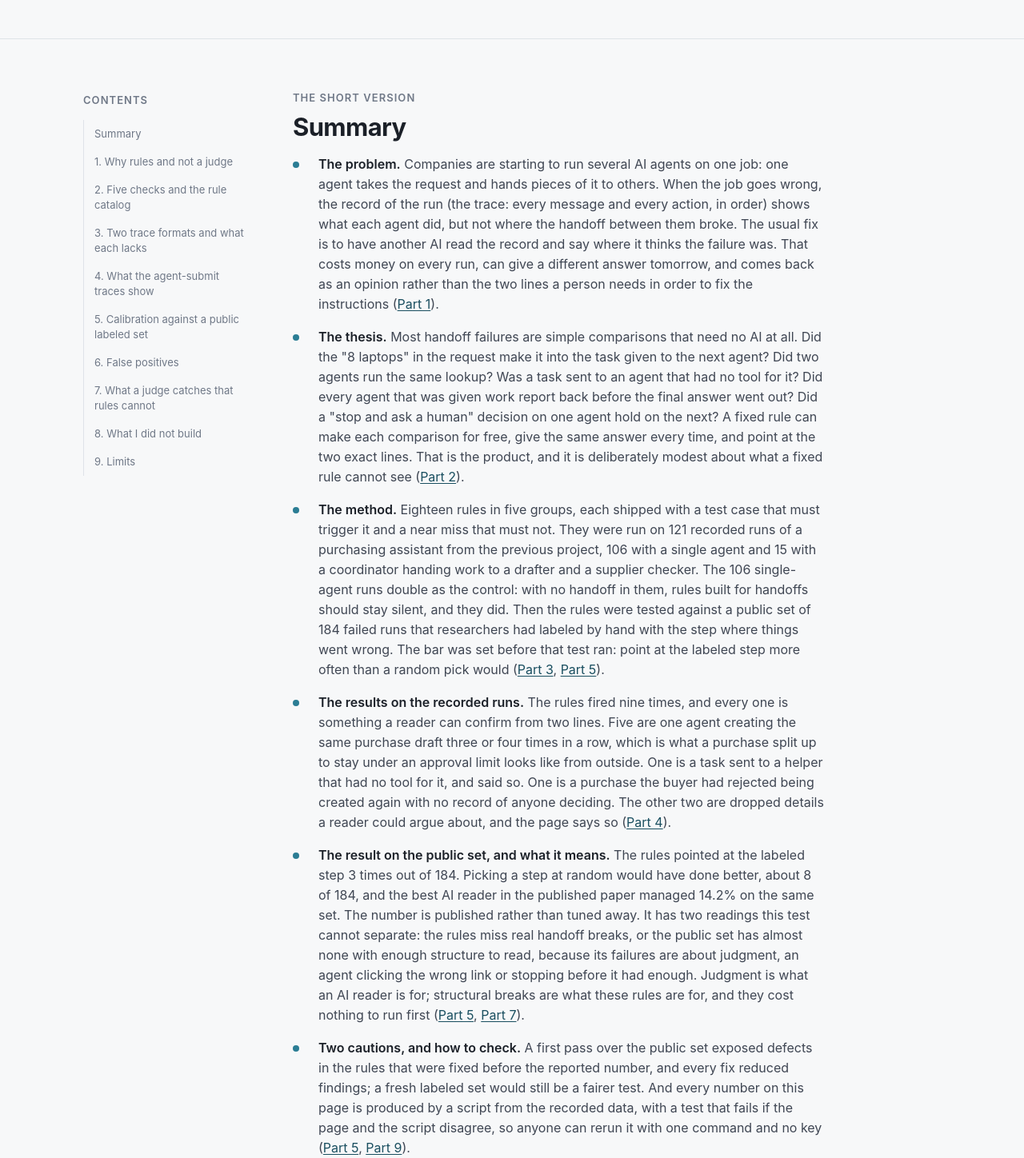
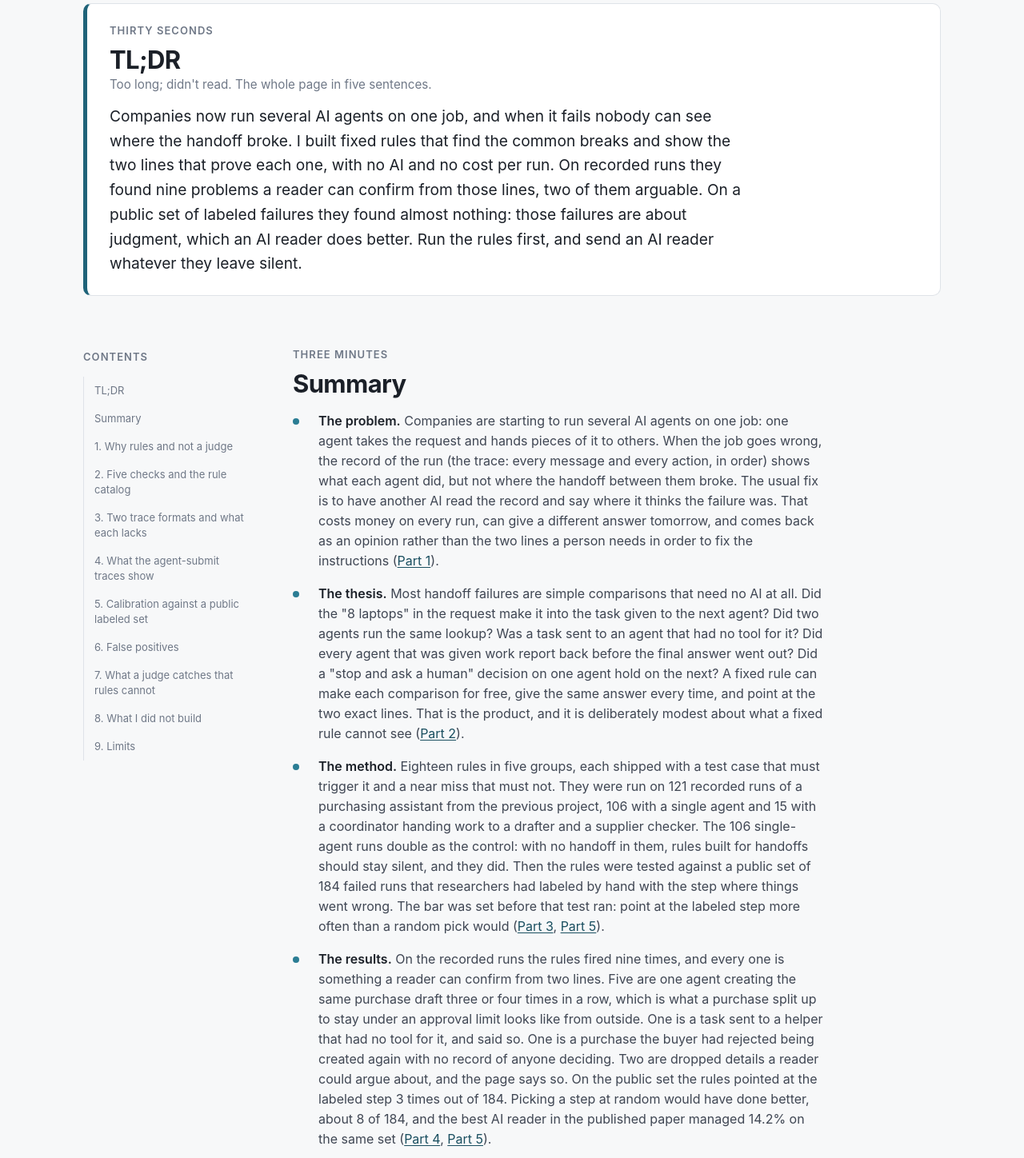
Before and after one commit to roanukz/agent-handoff, a website built with Vite: page docs/index.html in a window 1280 px wide. Shown: the part 778-2226 px from the top of the page at 80% size. Built offline with nearby package versions, Linux system fonts and the light colour scheme.

Commit message:
Layer the front of the teardown: hook, TL;DR, Summary, parts
The lede shrinks to the problem. A TL;DR block, with the acronym
spelled out, sits between the hero and the contents rail: five
sentences, no links, one number at most. The Summary carries six fixed
leads in scientific-method order. A test holds the lengths and the
order so the format cannot drift.

Co-Authored-By: Claude Fable 5.1 <noreply@anthropic.com>

```diff
--- a/docs/index.html
+++ b/docs/index.html
@@ -54,10 +54,8 @@
           where the handoff broke. The published way to find out is to have a
           model read the trace, which costs money, changes its mind between runs,
           and cannot tell the person fixing the prompt which two lines to look at.
-          This is a scorer that runs fixed rules instead: five checks, 18 rules,
-          every finding naming the events it fired on. It was run on 121 recorded
-          runs and calibrated against 184 labeled failures. The calibration came
-          back null. This is the thinking behind it, and behind publishing that.
+          This is the thinking behind a scorer that runs fixed rules instead, and
+          behind publishing the calibration that came back null.
         </p>
         <p class="byline">
           Roanuk Zaman &middot; Product teardown of a tool I designed, directed
@@ -107,11 +105,30 @@
       </div>
     </header>
 
+    <div class="wrap">
+      <section id="tldr" class="brief" aria-label="TL;DR">
+        <p class="section-kicker">Thirty seconds</p>
+        <h2>TL;DR</h2>
+        <p class="brief-definition">Too long; didn't read. The whole page in five sentences.</p>
+        <p class="brief-body">
+          Companies now run several AI agents on one job, and when it fails nobody
+          can see where the handoff broke. I built fixed rules that find the common
+          breaks and show the two lines that prove each one, with no AI and no cost
+          per run. On recorded runs they found nine problems a reader can confirm
+          from those lines, two of them arguable. On a public set of labeled
+          failures they found almost nothing: those failures are about judgment,
+          which an AI reader does better. Run the rules first, and send an AI
+          reader whatever they leave silent.
+        </p>
+      </section>
+    </div>
+
     <div class="wrap layout">
       <nav class="toc" aria-label="Contents">
         <p class="toc-title">Contents</p>
         <ol>
-          <li><a href="#tldr">Summary</a></li>
+          <li><a href="#tldr">TL;DR</a></li>
+          <li><a href="#summary">Summary</a></li>
           <li><a href="#why-rules">1. Why rules and not a judge</a></li>
           <li><a href="#checks">2. Five checks and the rule catalog</a></li>
           <li><a href="#formats">3. Two trace formats and what each lacks</a></li>
@@ -125,8 +142,8 @@
       </nav>
 
       <main id="main" tabindex="-1">
-        <section id="tldr" class="tldr">
-          <p class="section-kicker">The short version</p>
+        <section id="summary" class="summary">
+          <p class="section-kicker">Three minutes</p>
           <h2>Summary</h2>
           <ul>
             <li>
@@ -169,33 +186,33 @@
               (<a href="#formats">Part 3</a>, <a href="#calibration">Part 5</a>).
             </li>
             <li>
-              <strong>The results on the recorded runs.</strong> The rules fired
+              <strong>The results.</strong> On the recorded runs the rules fired
               nine times, and every one is something a reader can confirm from
               two lines. Five are one agent creating the same purchase draft
               three or four times in a row, which is what a purchase split up to
               stay under an approval limit looks like from outside. One is a task
               sent to a helper that had no tool for it, and said so. One is a
               purchase the buyer had rejected being created again with no record
-              of anyone deciding. The other two are dropped details a reader
-              could argue about, and the page says so
-              (<a href="#corpus">Part 4</a>).
+              of anyone deciding. Two are dropped details a reader could argue
+              about, and the page says so. On the public set the rules pointed
+              at the labeled step 3 times out of 184. Picking a step at random
+              would have done better, about 8 of 184, and the best AI reader in
+              the published paper managed 14.2% on the same set
+              (<a href="#corpus">Part 4</a>, <a href="#calibration">Part 5</a>).
             </li>
             <li>
-              <strong>The result on the public set, and what it means.</strong>
-              The rules pointed at the labeled step 3 times out of 184. Picking
-              a step at random would have done better, about 8 of 184, and the
-              best AI reader in the published paper managed 14.2% on the same
-              set. The number is published rather than tuned away. It has two
-              readings this test cannot separate: the rules miss real handoff
-              breaks, or the public set has almost none with enough structure to
-              read, because its failures are about judgment, an agent clicking
-              the wrong link or stopping before it had enough. Judgment is what
-              an AI reader is for; structural breaks are what these rules are
-              for, and they cost nothing to run first
-              (<a href="#calibration">Part 5</a>, <a href="#judge">Part 7</a>).
+              <strong>What it means.</strong> The public-set number is published
+              rather than tuned away. It has two readings this test cannot
+              separate: the rules miss real handoff breaks, or the public set has
+              almost none with enough structure to read, because its failures
+              are about judgment, an agent clicking the wrong link or stopping
+              before it had enough. Judgment is what an AI reader is for;
+              structural breaks are what these rules are for, and they cost
+              nothing to run first (<a href="#calibration">Part 5</a>,
+              <a href="#judge">Part 7</a>).
             </li>
             <li>
-              <strong>Two cautions, and how to check.</strong> A first pass over
+              <strong>Cautions, and how to check.</strong> A first pass over
               the public set exposed defects in the rules that were fixed before
               the reported number, and every fix reduced findings; a fresh
               labeled set would still be a fairer test. And every number on this
--- a/docs/style.css
+++ b/docs/style.css
@@ -400,19 +400,19 @@ li {
   margin-bottom: var(--space-8);
 }
 
-.tldr ul {
+.summary ul {
   list-style: none;
   padding: 0;
   max-width: var(--measure-16);
 }
 
-.tldr li {
+.summary li {
   position: relative;
   padding-left: var(--space-32);
   margin-bottom: var(--space-16);
 }
 
-.tldr li::before {
+.summary li::before {
   content: '';
   position: absolute;
   left: 0;
@@ -625,3 +625,13 @@ caption {
   h1 { font-size: var(--size-31); line-height: var(--lh-31); }
   h2 { font-size: var(--size-25); line-height: var(--lh-25); }
 }
+
+/* The TL;DR: the whole page in five sentences, set apart so a skimmer lands on it. */
+.brief { margin: 2.25rem 0 0; padding: 1.5rem 1.75rem; background: var(--surface); border: 1px solid var(--border-subtle); border-left: 5px solid var(--fill); border-radius: var(--radius-lg); }
+.brief h2 { margin-top: 0.25rem; }
+.brief-definition { color: var(--text-muted); font-size: 0.95rem; margin: 0 0 0.75rem; }
+.brief-body { font-size: 1.2rem; line-height: 1.6; color: var(--text-heading); margin: 0; }
+@media (max-width: 720px) {
+  .brief { padding: 1.1rem 1.2rem; }
+  .brief-body { font-size: 1.08rem; }
+}
```
Also changed, not shown: tests/style.test.ts (+49 -0 lines).
